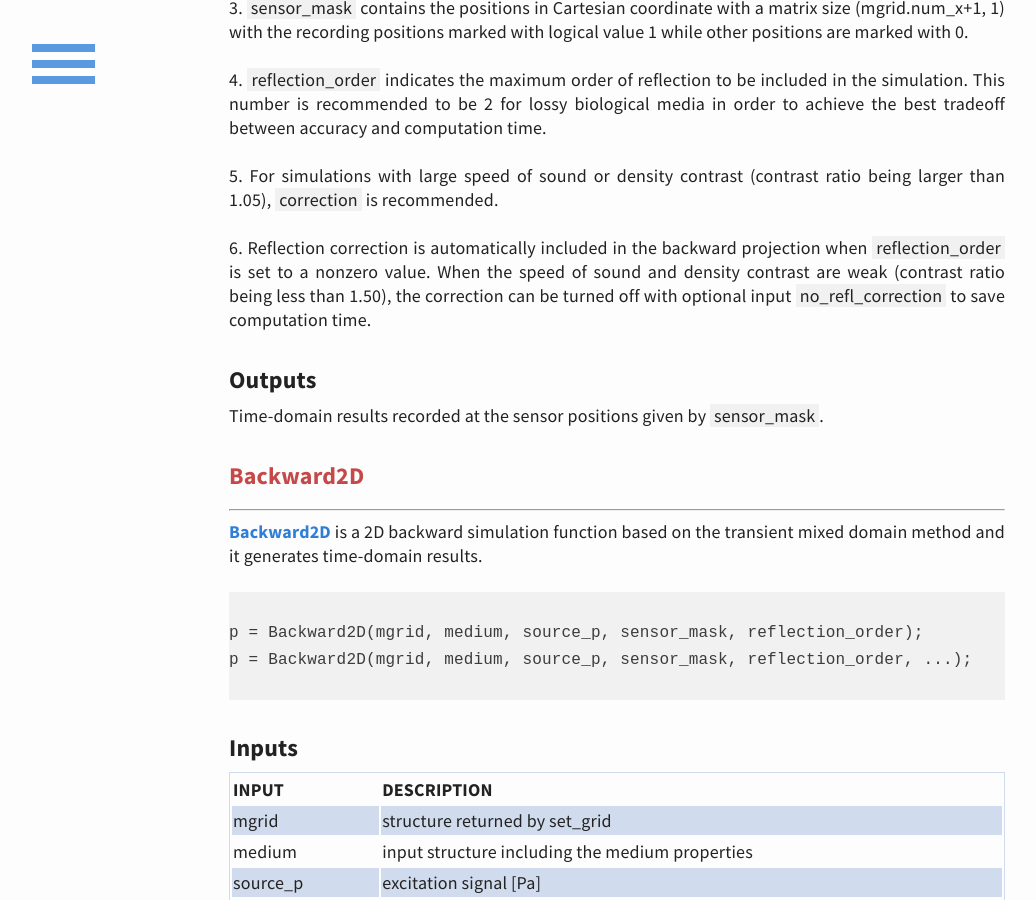
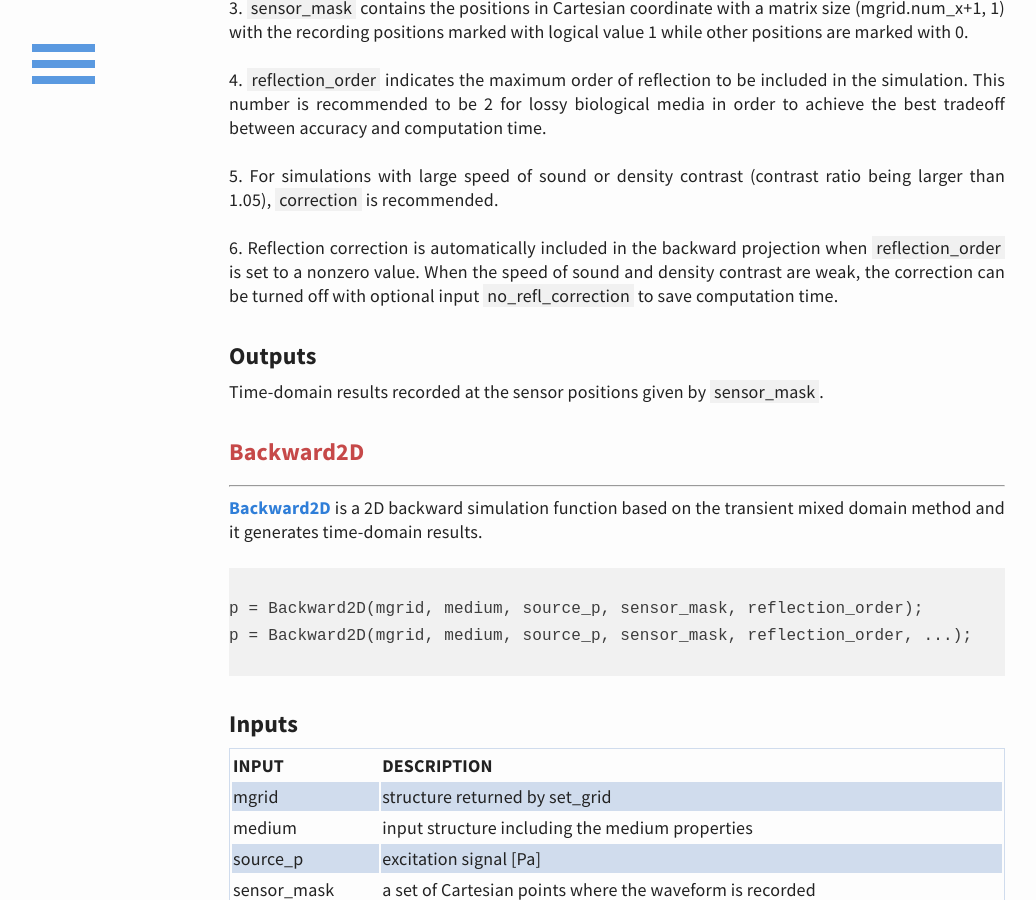
Before and after one commit to m-SOUND/mSOUND, a Jekyll site: the page built from function.html, in a window 1280 px wide and 900 px high, scrolled down 12787 px. Shown: the whole window, without its empty margins (23-1059 px from the left). Built offline with Jekyll 4.4.1, drawn with Linux system fonts in a browser that asks for light colours; some of the changed text lies outside the part shown.

Commit message:
Update function.html

```diff
--- a/function.html
+++ b/function.html
@@ -796,7 +796,7 @@ p = Backward1D(mgrid, medium, source_p, sensor_mask, reflection_order, ...);
 
  <br><br>6. Reflection correction is automatically included in the
  backward projection when <span style="background-color:#f1f1f1">reflection_order</span> is set to a nonzero value. When the speed of
- sound and density contrast are weak (contrast ratio being less than 1.50), the correction can be turned off with optional input
+ sound and density contrast are weak, the correction can be turned off with optional input
 <span style="background-color:#f1f1f1">no_refl_correction</span> to save computation time.
 
 </p>
@@ -885,7 +885,7 @@ p = Backward2D(mgrid, medium, source_p, sensor_mask, reflection_order, ...);
 
  <br><br>6. Reflection correction is automatically included in the
  backward projection when <span style="background-color:#f1f1f1">reflection_order</span> is set to a nonzero value. When the speed of
- sound and density contrast are weak (contrast ratio being less than 1.50), the correction can be turned off with optional input
+ sound and density contrast are weak, the correction can be turned off with optional input
 <span style="background-color:#f1f1f1">no_refl_correction</span> to save computation time.
 
  <br><br>7. By invoking <span style="background-color:#f1f1f1">NRL</span>, non-reflecting layers are added to the computational
@@ -987,7 +987,7 @@ p = Backward3D(mgrid, medium, source_p, sensor_mask, reflection_order, ...);
 
  <br><br>6. Reflection correction is automatically included in the
  backward projection when <span style="background-color:#f1f1f1">reflection_order</span> is set to a nonzero value. When the speed of
- sound and density contrast are weak (contrast ratio being less than 1.50), the correction can be turned off with optional input
+ sound and density contrast are weak, the correction can be turned off with optional input
 <span style="background-color:#f1f1f1">no_refl_correction</span> to save computation time.
 
  <br><br>7. By invoking <span style="background-color:#f1f1f1">NRL</span>, non-reflecting layers are added to the computational
@@ -1084,7 +1084,7 @@ p = Backward2D_fund(mgrid, medium, source_p, omega_c, reflection_order...);
 
  <br><br>5. Reflection correction is automatically included in the
  backward projection when <span style="background-color:#f1f1f1">reflection_order</span> is set to a nonzero value. When the speed of
- sound and density contrast are weak (contrast ratio being less than 1.50), the correction can be turned off with optional input
+ sound and density contrast are weak, the correction can be turned off with optional input
 <span style="background-color:#f1f1f1">no_refl_correction</span> to save computation time.
 
  <br><br>6. By invoking <span style="background-color:#f1f1f1">NRL</span>, non-reflecting layers are added to the computational
@@ -1177,7 +1177,7 @@ p = Backward3D_fund(mgrid, medium, source_p, omega_c, reflection_order, ...);
 
  <br><br>6. Reflection correction is automatically included in the
  backward projection when <span style="background-color:#f1f1f1">reflection_order</span> is set to a nonzero value. When the speed of
- sound and density contrast are weak (contrast ratio being less than 1.50), the correction can be turned off with optional input
+ sound and density contrast are weak, the correction can be turned off with optional input
 <span style="background-color:#f1f1f1">no_refl_correction</span> to save computation time.
 
  <br><br>6. By invoking <span style="background-color:#f1f1f1">NRL</span>, non-reflecting layers are added to the computational
```
